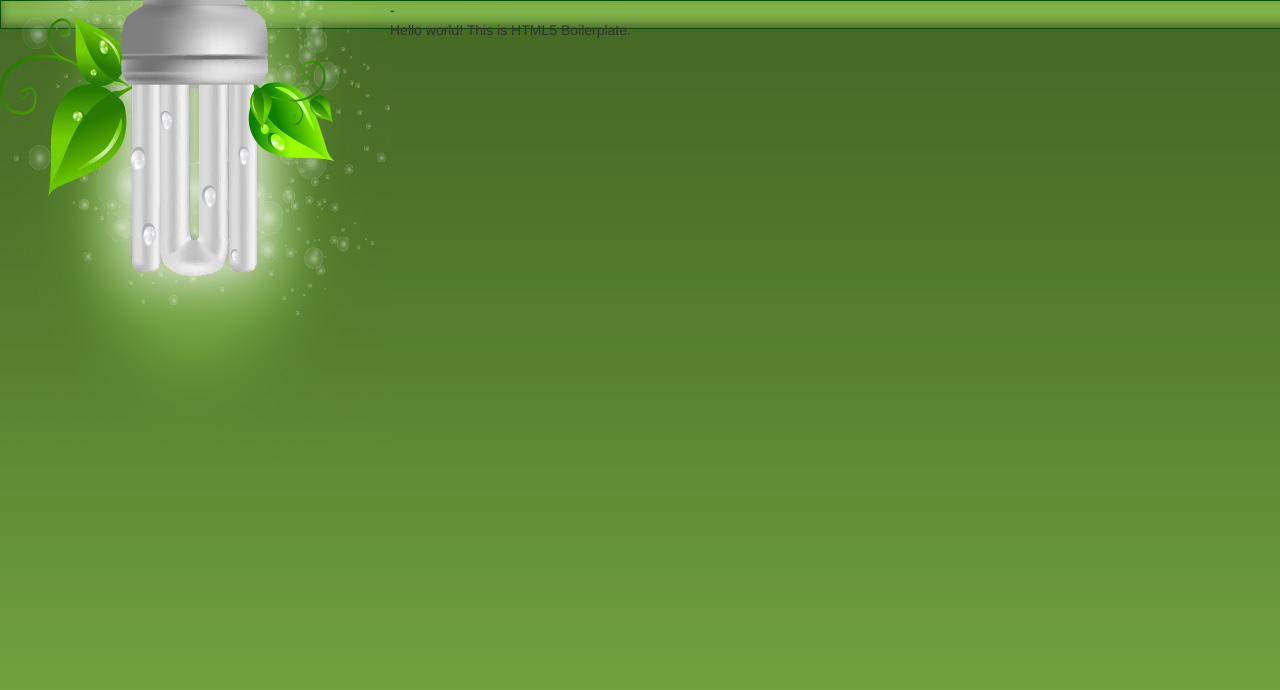
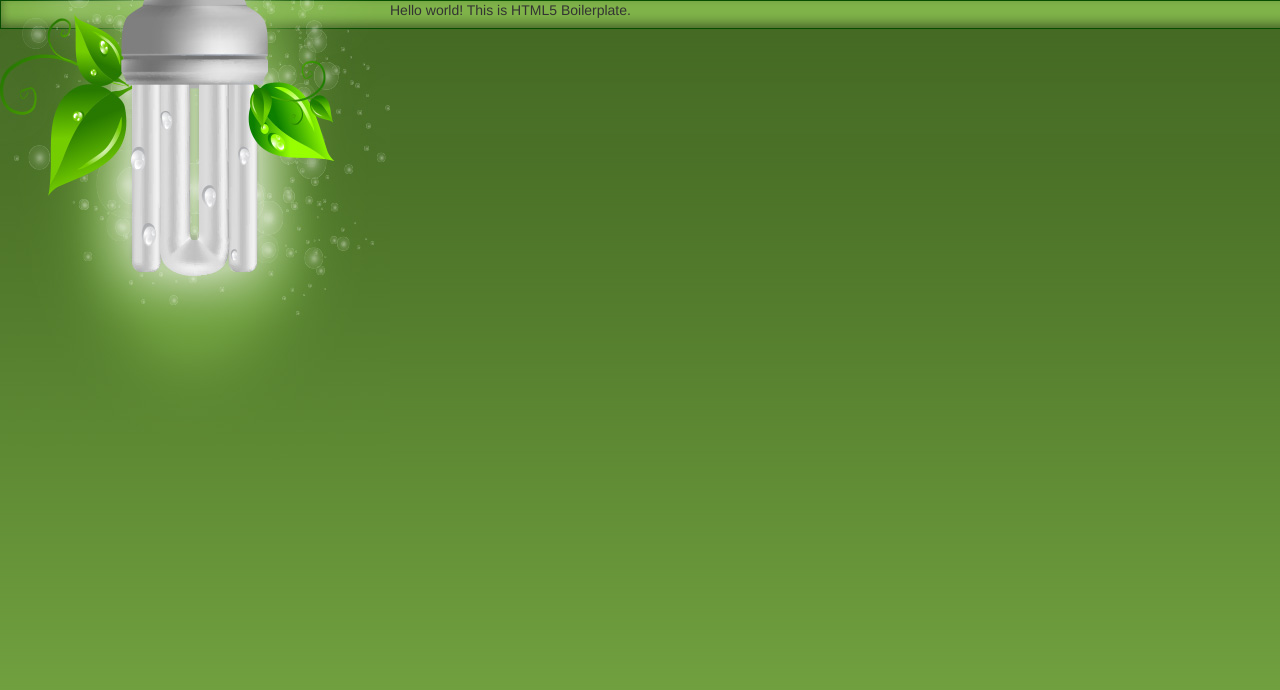
Before and after one commit to chajr/az_elektryk, a plain HTML site: page index.html in a window 1280 px wide. Drawn offline with Linux system fonts and the light colour scheme.

Commit message:
Removed unwanr=ted char

```diff
--- a/index.html
+++ b/index.html
@@ -20,7 +20,7 @@
     </head>
     <body>
         <div id="bulb"></div>
-        <div id="main-block" class="width-960">-
+        <div id="main-block" class="width-960">
             <p>Hello world! This is HTML5 Boilerplate.</p>
         </div>
 
```
